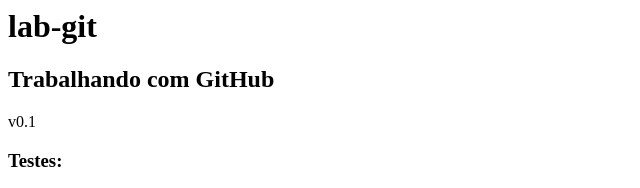
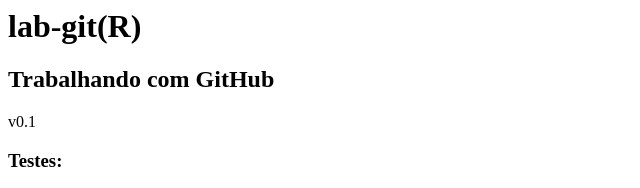
Before and after one commit to marcelovictorviana/lab-git, a plain HTML site: page index.html in a window 1280 px wide. Shown: the top 188 px of the page, 0-640 px from the left. Drawn offline with Linux system fonts and the light colour scheme.

Commit message:
v0.1 - Teste 3

```diff
--- a/index.html
+++ b/index.html
@@ -2,7 +2,7 @@
 	<head>
 	</head>
 	<body>
-		<h1>lab-git</h1>
+		<h1>lab-git(R)</h1>
 		<h2>Trabalhando com GitHub</h2>
 
 		<p>v0.1</p>
```
